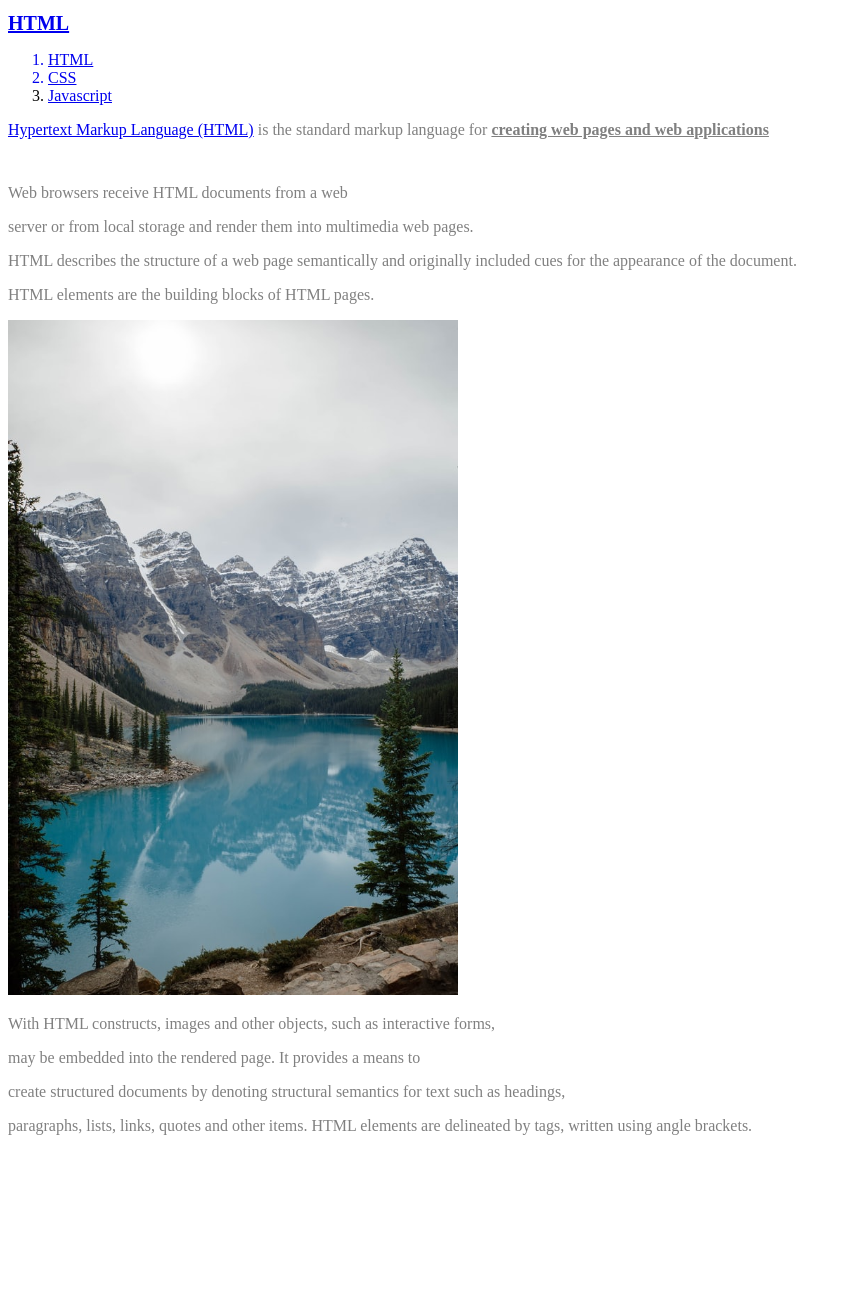
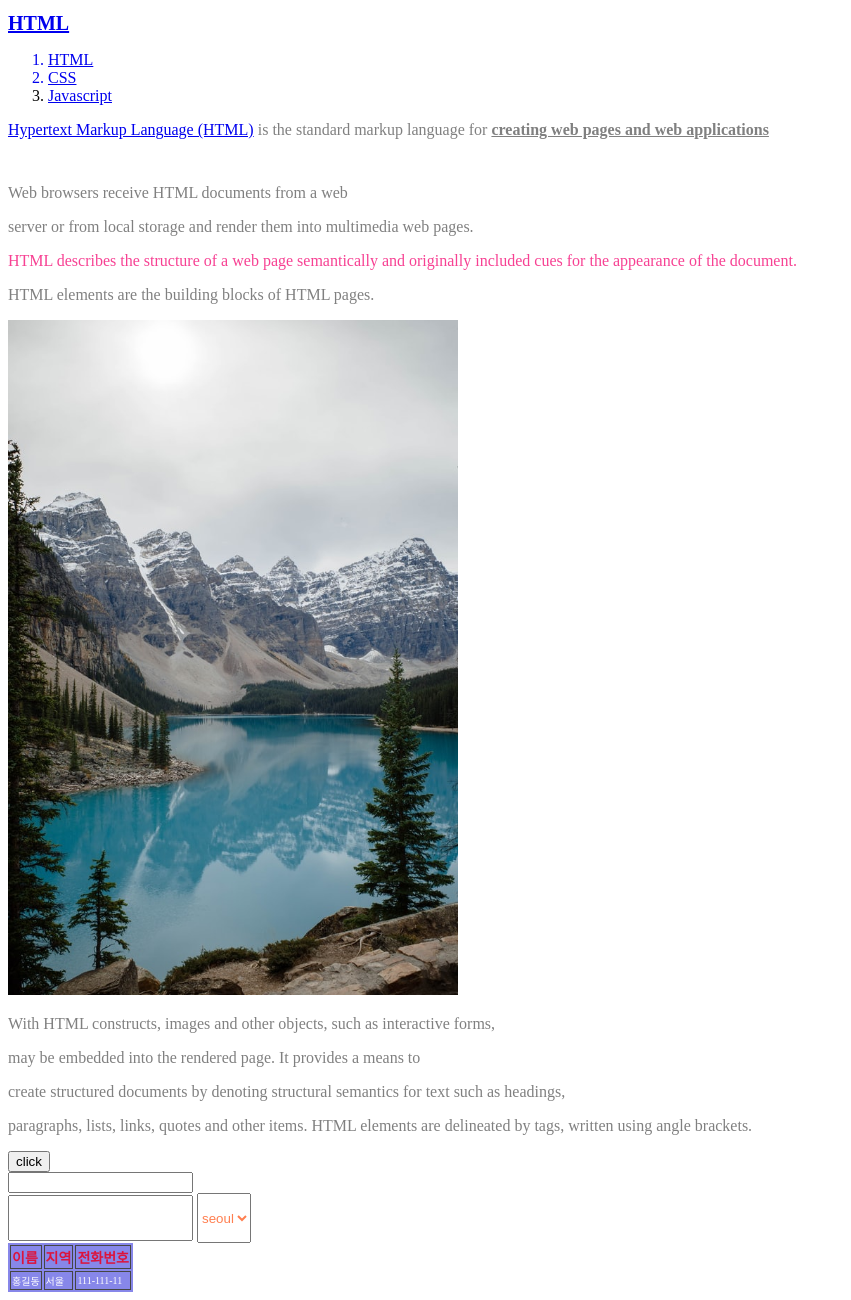
Before and after one commit to heegury0427/web, a plain HTML site: page exam.html in a window 1280 px wide. Shown: the part 68-1368 px from the top of the page, without its empty margins (0-851 px from the left). Before the commit the page ends 1219 px from the top, so only its background shows below. Drawn offline with Linux system fonts and the light colour scheme; files that its build step writes are made by us from their sources.

Commit message:
Add files via upload

```diff
--- a/exam.html
+++ b/exam.html
@@ -15,8 +15,8 @@
     <body>
         <style>
             h2{ font-size: 20px; color: orange;}
-            p{color: grey;}
-        </style>
+            p{ color: grey;}
+                </style>
 
         <h1>This is heading</h1>
         <h2><a href="exam.html">HTML</a></h2>
@@ -31,7 +31,8 @@
         <p><a href="http://parmsol2.webmaker21.kr/" target="_blank" title="html5 speicification">Hypertext Markup Language (HTML)</a> is the standard markup language for <strong><u>creating web pages and web applications</u></p></strong>
          <p style="margin-top:45px;">Web browsers receive HTML documents from a web </p>
          <p style="margin-top:5px;">server or from local storage and render them into multimedia web pages.</p>
-         <p>HTML describes the structure of a web page semantically and originally included cues for the appearance of the document.</p>
+        <!-- class 의미는 css, css 페이지에서 설정한 컬러를 가져올수 있으며 두가지 속성 가져올경우<p class="color-primary font 50" -->
+         <p class="color-primary">HTML describes the structure of a web page semantically and originally included cues for the appearance of the document.</p>
          <p>HTML elements are the building blocks of HTML pages.</p>
          <img src="thomas.jpg" width="450px">
          <p>With HTML constructs, images and other objects, such as interactive forms,</p>
@@ -43,5 +44,35 @@
              <!-- <p style="margin-top:45px;"> -->
              <!-- 이미지는 프로젝트 폴더에 넣어 불러올수 있음 <img src="thomas.jpg" width="100%"> src는 source 줄임말, width에 고정값 px을 넣을수 있고, %로 하면 화면에 맞게 조정됨 -->
 
+
+         <button type="button"onclick="Javascript:alert('click button!!')">click</button>
+         <br><input type="text" />
+         <br><input type="number" style="height:40px"/>
+         <select class="select-style1 select-height">
+             <option>seoul</option>
+             <option>jeju</option>
+         </select>
+         <table>
+             <thead class="thead">
+                 <tr>
+                  <td>이름</td>
+                  <td>지역</td>
+                  <td>전화번호</td>
+                </tr>
+             </thead>
+             <!-- tr은 하나의 행 td는 셀 -->
+
+             <tbody class="tbody">
+                <tr>
+                    <td>홍길동</td>
+                    <td>서울</td>
+                    <td>111-111-11</td>
+                  </tr>
+             </tbody>
+         </table>
+         <!-- 표 제목이 티바디, 티바디는 헤드 밑에 들어가는 목록 -->
+         <!-- 독립적인 엘레먼트 태그는 마지막에 슬래시로 끝남 -->
+          <!-- onclick은 버튼을 클릭했을때 기능을 넣고 싶을때 소재를 설정 할수 있음 뒤에 자바스크립트는 클릭!! 이라는 착을 띄우기 위한 코드 -->
+
     </body>
 </html>
--- a/exam01.css
+++ b/exam01.css
@@ -1 +1,13 @@
-@charset "utf-8"
+.color-primary {
+    color: rgb(247, 65, 147);
+}
+.font-50{font-size: 50px;}
+
+.select-style1{color: coral;}
+.select-height{height: 50px;}
+.thead>tr>td{border: 1px solid #454644; font-size:14px; font-weight:bold; color: crimson;}
+/* "tb"라는 css는 thead아래에 있는tr >td 에 모두 적용 하겠다는 경로 */
+.tbody>tr>td{border: 1px solid #454644; font-size:10px; font-weight:regular;}
+
+table{background: rgb(135, 135, 233); color: rgb(255, 255, 255);}
+/* .없이 태그 선택자만 입력 했을경우 해당태그에 스타일 적용됨 */
```
